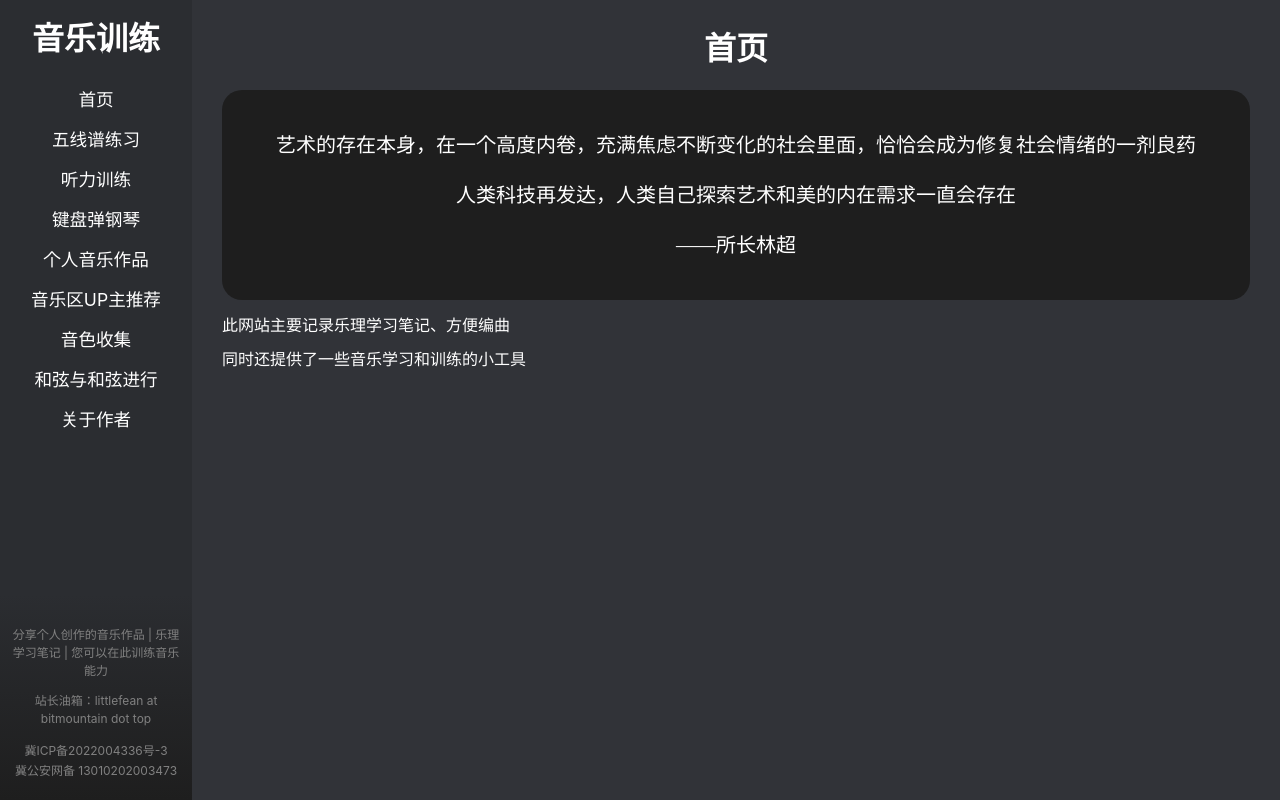
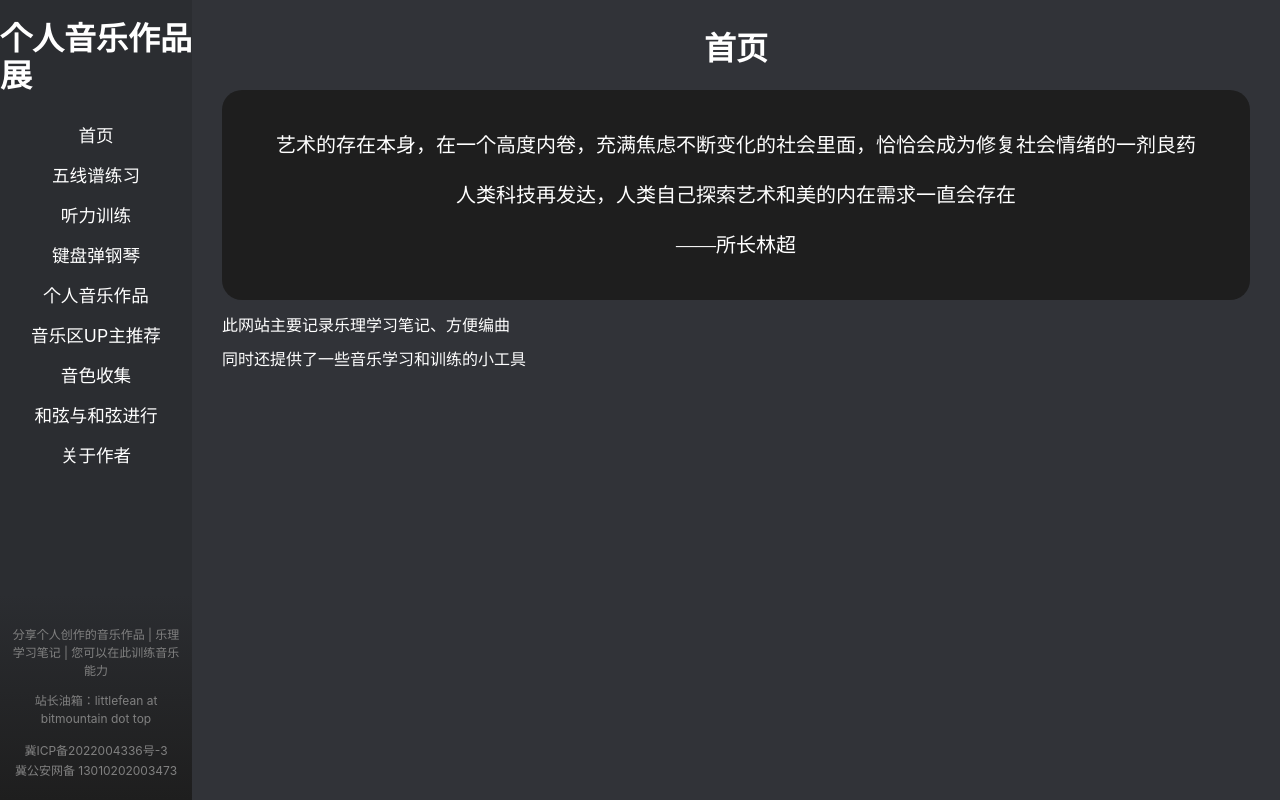
Before and after one commit to MusicPractice/MusicPractice, a Nuxt app: page / in a window 1280 px wide. Built offline with nearby package versions, Linux system fonts and the light colour scheme; no server answers.

Commit message:
:memo: 更新了文件

```diff
--- a/components/NavBar.vue
+++ b/components/NavBar.vue
@@ -1,6 +1,6 @@
 <template>
   <div class="NavBar">
-    <h1>音乐训练</h1>
+    <h1>个人音乐作品展</h1>
     <NuxtLink to="/">首页</NuxtLink>
     <NuxtLink to="/sheetMusicPractice">五线谱练习</NuxtLink>
     <NuxtLink to="/listeningExercise">听力训练</NuxtLink>
--- a/pages/index.vue
+++ b/pages/index.vue
@@ -16,6 +16,9 @@
 console.log('index...');
 const { data } = await useFetch('/api/hello');
 console.log(data);
+
+document.title = '个人音乐作品展';
+
 // export default {
 //   components: {ContentPage}
 // }
```
Also changed, not shown: pages/chord.vue (+0 -17 lines).
